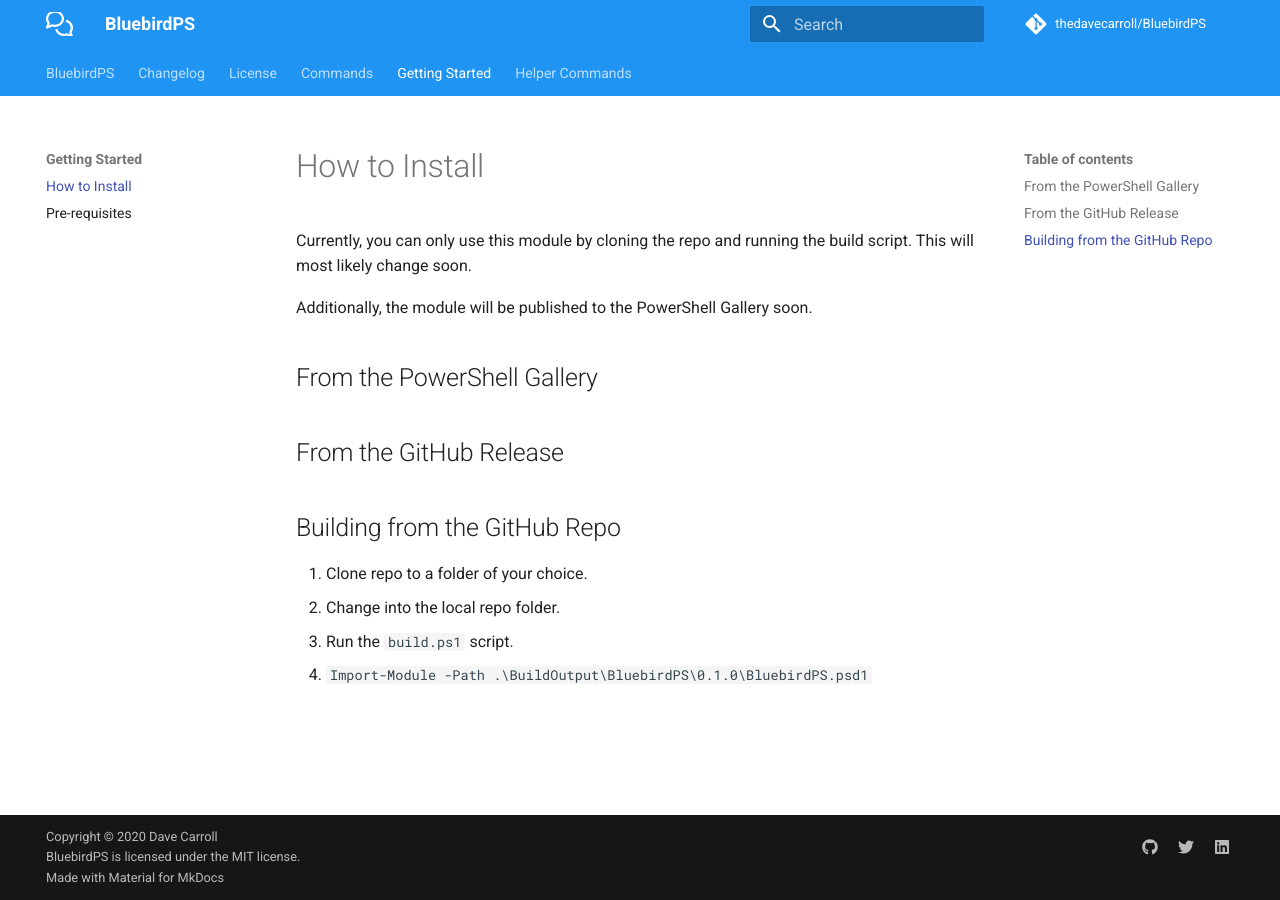
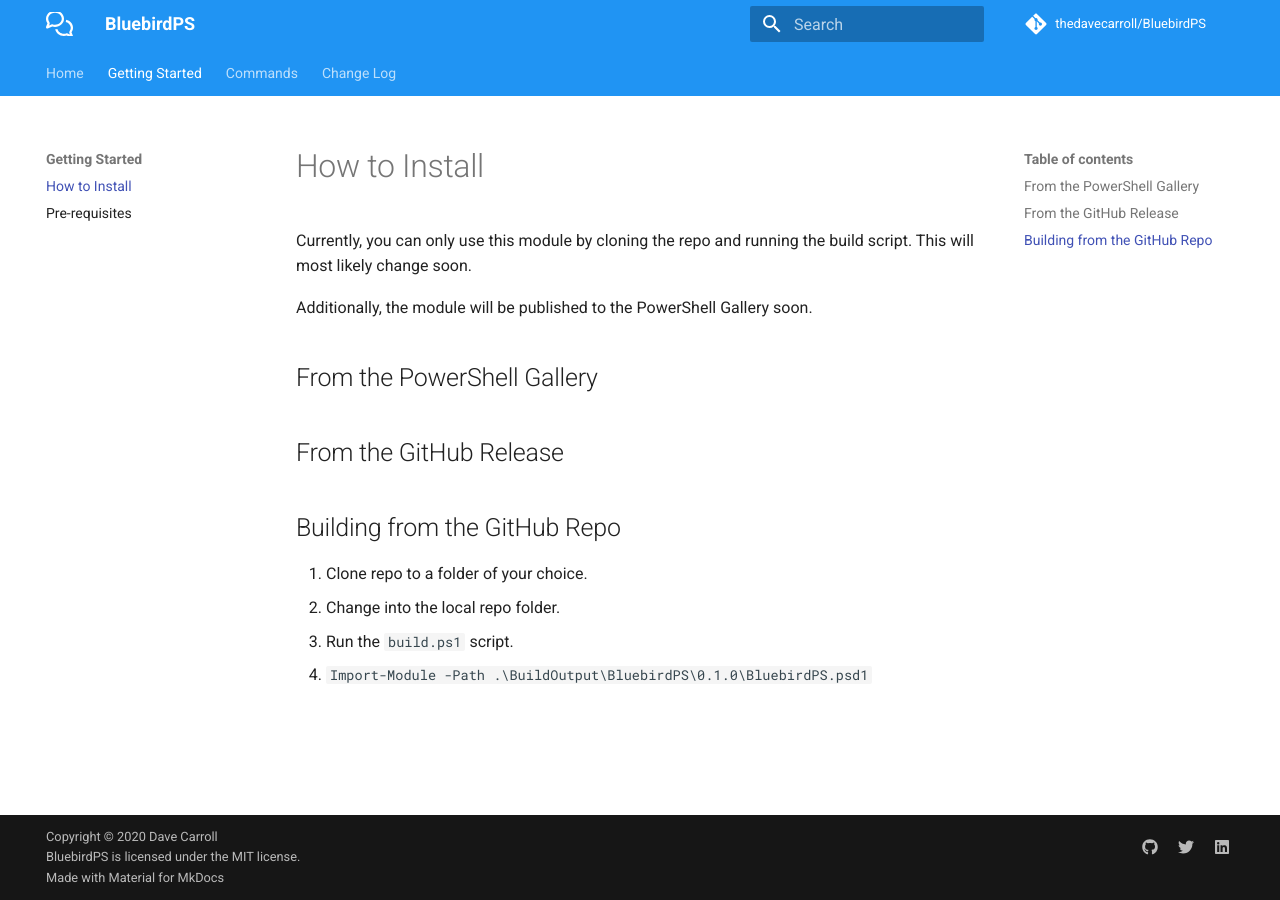
Before and after one commit to thedavecarroll/BluebirdPS, an MkDocs documentation site: the page built from docs/how-to-install.md, in a window 1280 px wide. Built offline with MkDocs 1.6.1 and Material for MkDocs 9.7.7, drawn with Linux system fonts in a browser that asks for light colours; comment, search, counter and statistics services are not loaded; some of the changed lines change nothing that is shown.

Commit message:
docs formatting

```diff
--- a/mkdocs.yml
+++ b/mkdocs.yml
@@ -32,6 +32,10 @@
   features:
     - navigation.tabs
 
+plugins:
+  - search
+  - awesome-pages
+
 # Customization
 extra:
   social:
@@ -41,3 +45,13 @@
       link: https://twitter.com/thedavecarroll
     - icon: fontawesome/brands/linkedin
       link: https://www.linkedin.com/in/thedavecarroll/
+
+# Navigation
+nav:
+  - Home: README.md
+  - Getting Started:
+    - How to Install: how-to-install.md
+    - Pre-requisites: prerequisites.md
+  - Commands:
+      - ...
+  - Change Log: CHANGELOG.md
```
Also changed, not shown: docs/how-to-install.md (renamed from docs/Getting Started/how-to-install.md), docs/prerequisites.md (renamed from docs/Getting Started/prerequisites.md).
